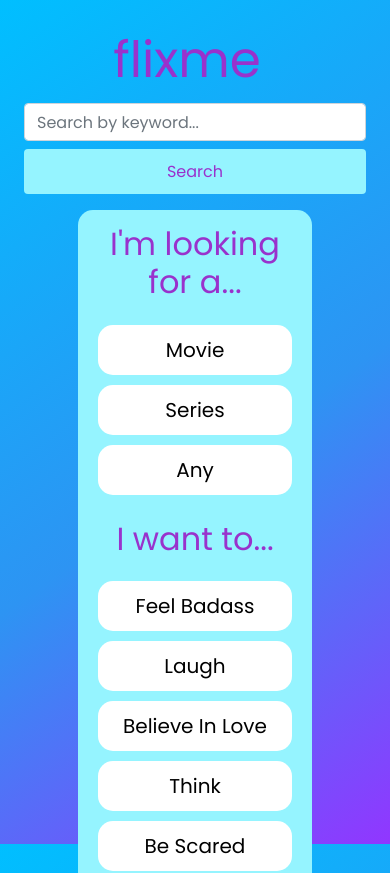
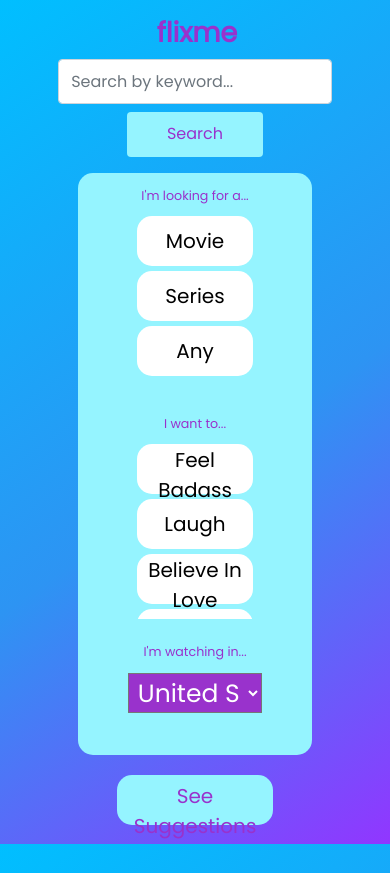
Before and after one commit to sarahmcgivern/Movie-Database, an Angular app: page / in a window 390 px wide. Shown: the top 873 px of the page. Built offline with nearby package versions, Linux system fonts and the light colour scheme.

Commit message:
mobile navbar, font, buttons

```diff
--- a/src/app/app.component.css
+++ b/src/app/app.component.css
@@ -1,37 +1,28 @@
-.navbar-custom {
+.navbar {
   background-color: transparent !important;
   display: flex;
   flex-direction: column;
 }
 
 .navbar-brand {
-  /* background-color: lightblue; */
-  padding-top: 15px;
-  padding-left: 15px;
-  padding-right: 15px;
-  border-radius: 10px;
   color: darkorchid;
-  font-size: 50px;
+  font-size: 7vw;
+  font-weight: 800;
+  /* font-size: 40px; */
+  margin-left: 20px;
 }
 
-.form-inline {
+.searchRight {
   display: flex;
   flex-direction: column;
   align-items: center;
-  margin: auto;
 }
 
 .input-custom {
-  display: flex;
-  flex-direction: column;
-  align-items: center;
-  width: 100%;
+  /* width: 300px !important; */
+  width: 80%;
+  height: 45px;
 }
-
-/* .input-custom {
-  width: 300px !important;
-  height: 45px;
-} */
 
 .btn-outline-success {
   border: none;
@@ -55,7 +46,7 @@
   height: 45px;
   outline: darkorchid;
   border-color: none;
-  width: 100%;
+  width: 40%;
 }
 
 #searchButton:focus {
@@ -74,15 +65,10 @@
   position: relative;
   padding: 10px 5px;
 }
-/* #formContId {
-    display: flex;
-    flex-direction: column;
-    width: 95%;
-  } */
 
 .container {
   width: 100%;
-  height: 10%;
+  height: 175px;
   overflow-y: auto;
   margin-bottom: 20px;
 }
@@ -91,10 +77,12 @@ h2 {
   text-align: center;
   color: darkorchid;
   font-family: Poppins, sans-serif;
+  font-size: 3.25vw;
 }
 
 h1 {
   text-align: center;
+  font-size: 3.5vw;
 }
 
 .header_div {
@@ -102,31 +90,18 @@ h1 {
   padding: 5px;
 }
 
-/* .buttonInput {
-  border-radius: 15px;
-  border: none;
-  margin-top: 10px;
-  height: 50px;
-  width: 100%;
-  font-size: 20px;
-  text-align: center;
-} */
-
-/* button {
-  background-color: white;
-  text-align: center;
-  width: 100%;
-  border: 0px;
-  border-radius: 10px;
-} */
+.options {
+  display: flex;
+  justify-content: center;
+}
 
 .buttonInput {
   background-color: white;
   border-radius: 15px;
   border: none;
-  margin-top: 10px;
+  margin-bottom: 5px;
   height: 50px;
-  width: 100%;
+  width: 60%;
   font-size: 20px;
   text-align: center;
 }
@@ -169,17 +144,19 @@ button:focus {
   border: 2px solid rgb(0, 123, 255);
   border-radius: 15px;
 }
-/* select {
-  font-size: 10px;
-  width: auto;
-} */
 
-/* #suggestions {
+.button_div {
+  display: flex;
+  justify-content: center;
+}
+
+#suggestions {
   width: 40%;
   margin-top: 20px;
   margin-bottom: 10px;
   height: 50px;
-} */
+  border-radius: 15px;
+}
 #suggestions:hover {
   background-color: rgb(0, 123, 255);
 }
@@ -384,30 +361,34 @@ p {
 
 /* TABLET */
 @media only screen and (min-width: 768px) {
-}
-
-/* DESKTOP */
-@media only screen and (min-width: 1200px) {
-  .navbar-custom {
+  .navbar {
     background-color: transparent !important;
-    display: block;
+    display: flex;
+    flex-direction: row;
+    justify-content: space-between;
+    margin-left: 3%;
+    margin-right: 3%;
   }
 
   .navbar-brand {
     font-size: 50px;
-    margin-left: 40px;
+    /* margin-left: 40px; */
     color: darkorchid;
   }
 
-  .form-inline {
-    margin-right: 30px;
+  .searchRight {
+    display: flex;
+    flex-direction: row;
   }
 
   .input-custom {
     width: 300px !important;
     height: 45px;
   }
+}
 
+/* DESKTOP */
+@media only screen and (min-width: 1200px) {
   .content {
     display: flex;
     flex-direction: row;
--- a/src/app/app.component.html
+++ b/src/app/app.component.html
@@ -1,7 +1,8 @@
 <!-- **navbar** -->
-<nav class="navbar navbar-light bg-light navbar-custom">
-  <span class="navbar-brand">flixme</span>
-  <form class="form-inline">
+<!-- <nav class="navbar navbar-light bg-light navbar-custom"> -->
+<nav class="navbar">
+  <div class="navbar-brand">flixme</div>
+  <div class="searchRight">
     <input
       [(ngModel)]="searchInput"
       class="form-control mr-sm-2 input-custom"
@@ -20,7 +21,7 @@
     >
       <a href="#search">Search</a>
     </button>
-  </form>
+  </div>
 </nav>
 
 <!-- **form** -->
```
